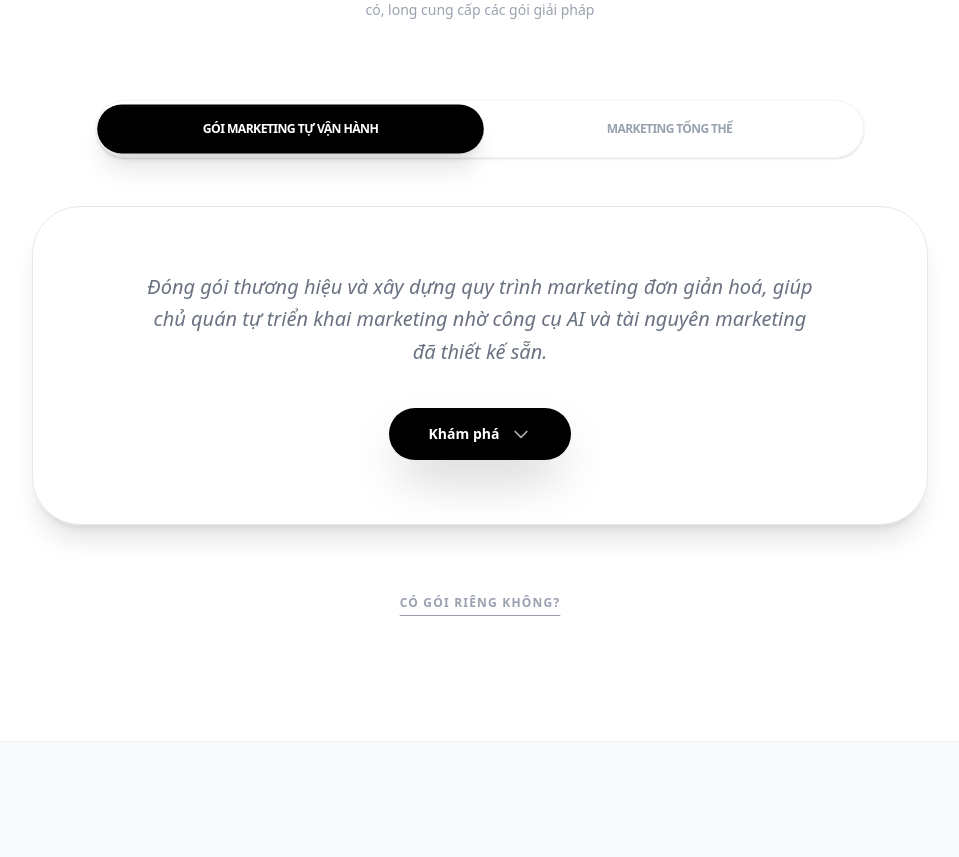
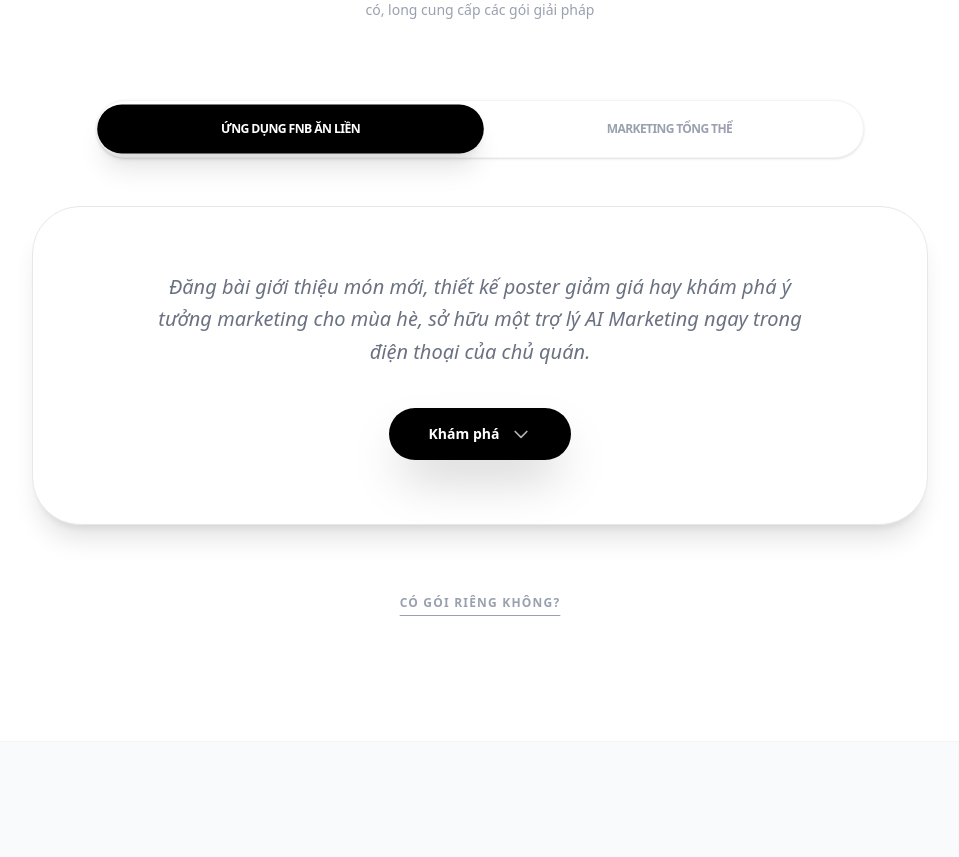
Before and after one commit to Longhoang249/longhoangfnb, a React (Vite) app: page / in a window 1280 px wide. Shown: the part 1706-2563 px from the top of the page, without its empty margins (160-1119 px from the left). Built offline with nearby package versions, Linux system fonts and the light colour scheme.

Commit message:
Rename 'Gói Marketing tự vận hành' to 'Ứng Dụng FnB Ăn Liền' and link to app.fnbanlien.com

```diff
--- a/constants.tsx
+++ b/constants.tsx
@@ -365,8 +365,8 @@ export const THOUGHTS_CAROUSEL_ITEMS = [
 export const PRODUCTS: Product[] = [
   {
     id: 'goi-dong-goi-thuong-hieu',
-    title: 'GÓI MARKETING TỰ VẬN HÀNH',
-    shortDescription: 'Đóng gói thương hiệu và xây dựng quy trình marketing đơn giản hoá, giúp chủ quán tự triển khai marketing nhờ công cụ AI và tài nguyên marketing đã thiết kế sẵn.',
+    title: 'ỨNG DỤNG FNB ĂN LIỀN',
+    shortDescription: 'Đăng bài giới thiệu món mới, thiết kế poster giảm giá hay khám phá ý tưởng marketing cho mùa hè, sở hữu một trợ lý AI Marketing ngay trong điện thoại của chủ quán.',
     description: '',
     thumbnail: 'https://images.unsplash.com/photo-1600880292203-757bb62b4baf?auto=format&fit=crop&q=80&w=800',
     gallery: [
--- a/src/pages/Home.tsx
+++ b/src/pages/Home.tsx
@@ -581,6 +581,15 @@ const Home: React.FC = () => {
                 <button disabled className="bg-gray-400 text-white px-10 py-4 rounded-full text-sm font-bold cursor-not-allowed shadow-none flex items-center gap-3 mx-auto w-fit">
                   Sorry bạn, Long kín lịch rùi
                 </button>
+              ) : activeProduct.id === 'goi-dong-goi-thuong-hieu' ? (
+                <a
+                  href="https://app.fnbanlien.com/"
+                  target="_blank"
+                  rel="noopener noreferrer"
+                  className="bg-black text-white px-10 py-4 rounded-full text-sm font-bold hover:scale-110 transition-all shadow-2xl flex items-center gap-3 mx-auto w-fit"
+                >
+                  Khám phá <svg xmlns="http://www.w3.org/2000/svg" className="h-5 w-5 animate-pulse" fill="none" viewBox="0 0 24 24" stroke="currentColor"><path strokeLinecap="round" strokeLinejoin="round" strokeWidth={2} d="M19 9l-7 7-7-7" /></svg>
+                </a>
               ) : (
                 <Link
                   to={`/product/${activeProduct.id}`}
```
Also changed, not shown: 1 other file (tests, documents, lock files or other folders).
